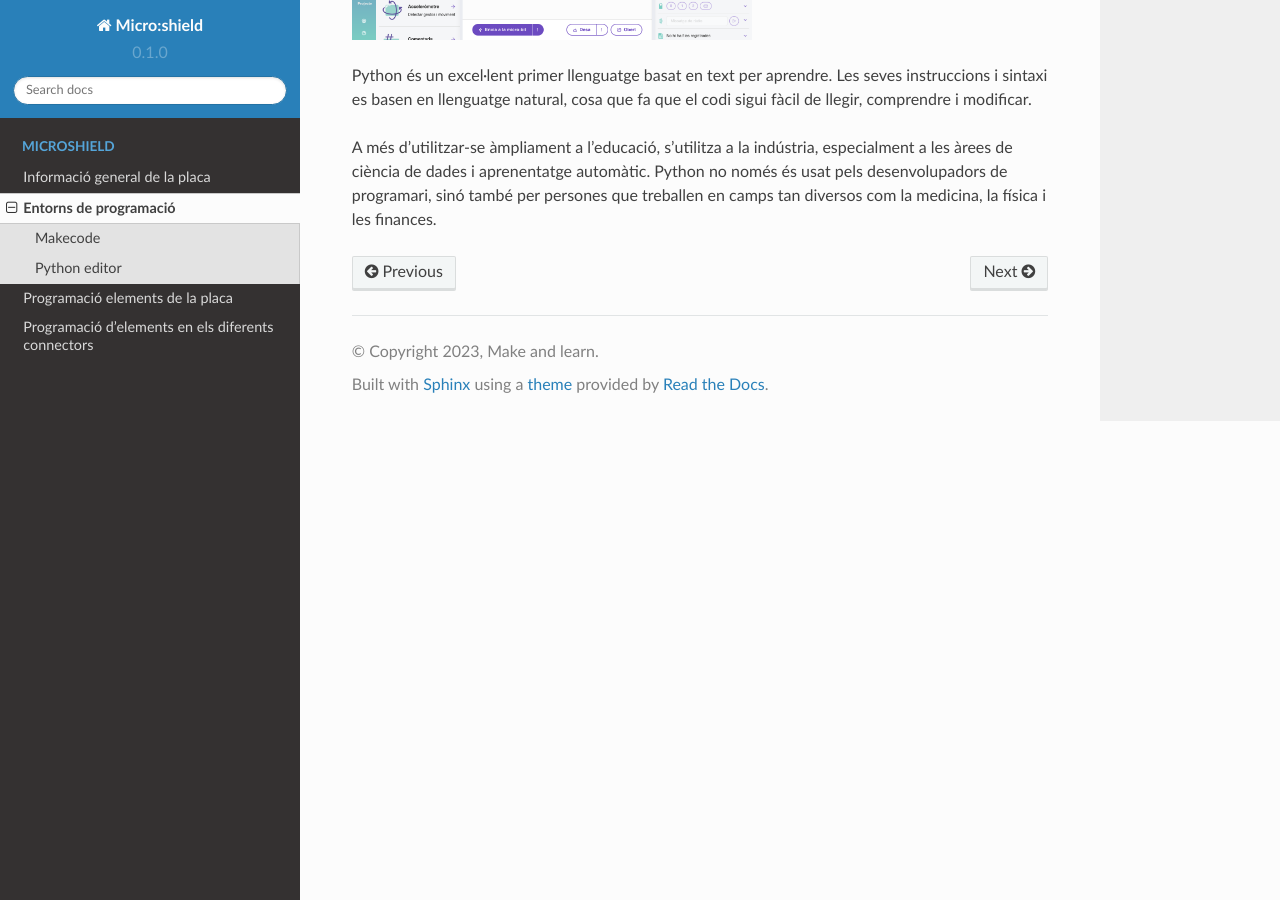
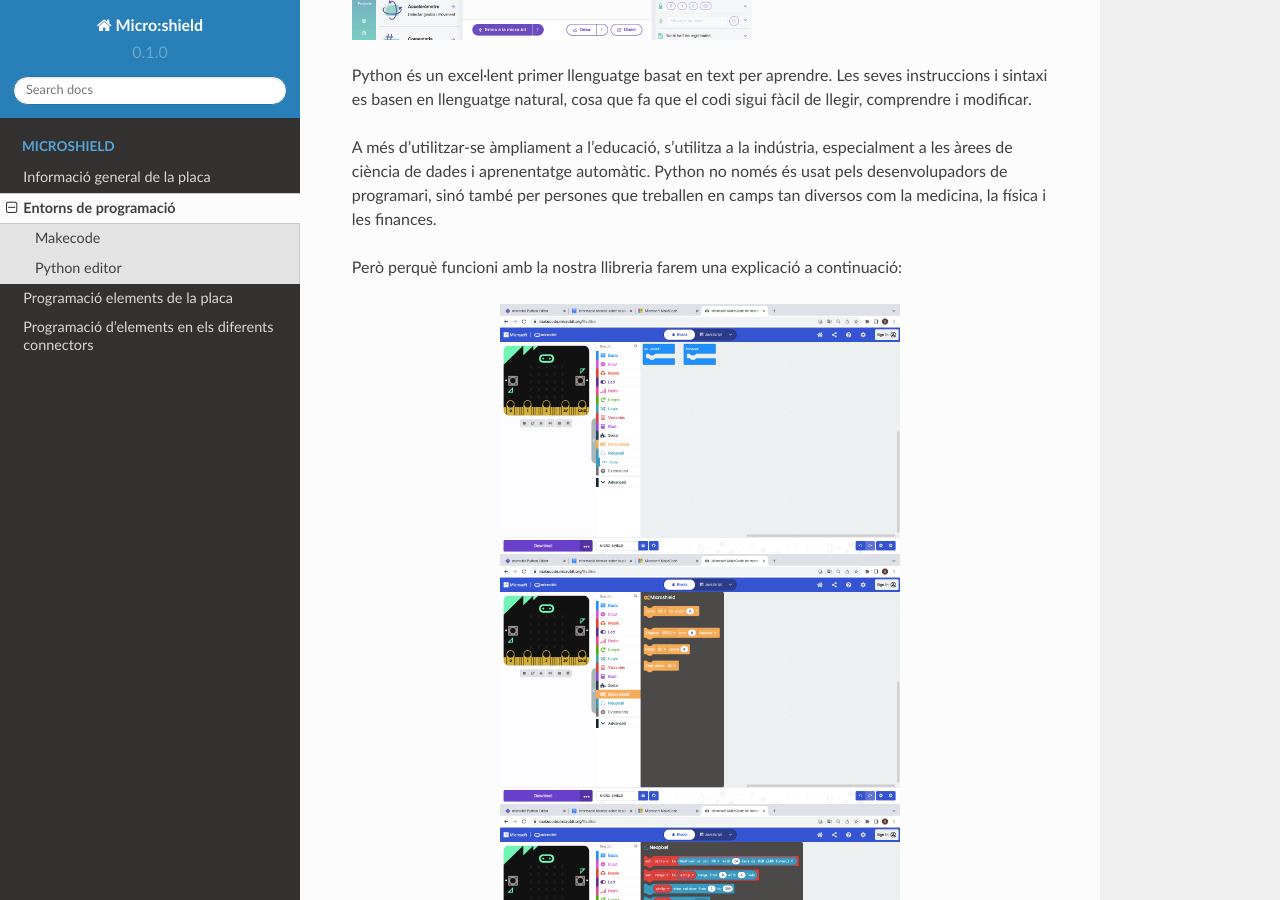
Before and after one commit to MakeAndLearn/micro-shield, a Sphinx documentation site: the page built from docs/source/microshield/entornsprogramacio.rst, in a window 1280 px wide and 900 px high, scrolled down 1746 px. Built offline with Sphinx 7.4.7 and the Read the Docs theme 2.0.0, drawn with Linux system fonts in a browser that asks for light colours.

Commit message:
Update entornsprogramacio.rst

```diff
--- a/docs/source/microshield/entornsprogramacio.rst
+++ b/docs/source/microshield/entornsprogramacio.rst
@@ -40,3 +40,20 @@
 Python és un excel·lent primer llenguatge basat en text per aprendre. Les seves instruccions i sintaxi es basen en llenguatge natural, cosa que fa que el codi sigui fàcil de llegir, comprendre i modificar.
 
 A més d'utilitzar-se àmpliament a l'educació, s'utilitza a la indústria, especialment a les àrees de ciència de dades i aprenentatge automàtic. Python no només és usat pels desenvolupadors de programari, sinó també per persones que treballen en camps tan diversos com la medicina, la física i les finances.
+
+Però perquè funcioni amb la nostra llibreria farem una explicació a continuació:
+
+.. image:: LIBRERIAS_3.png
+  :width: 400
+  :alt: IO DIGITAL
+  :align: center
+
+.. image:: LIBRERIAS_4.png
+  :width: 400
+  :alt: IO DIGITAL
+  :align: center
+
+.. image:: LIBRERIAS_5.png
+  :width: 400
+  :alt: IO DIGITAL
+  :align: center
```
